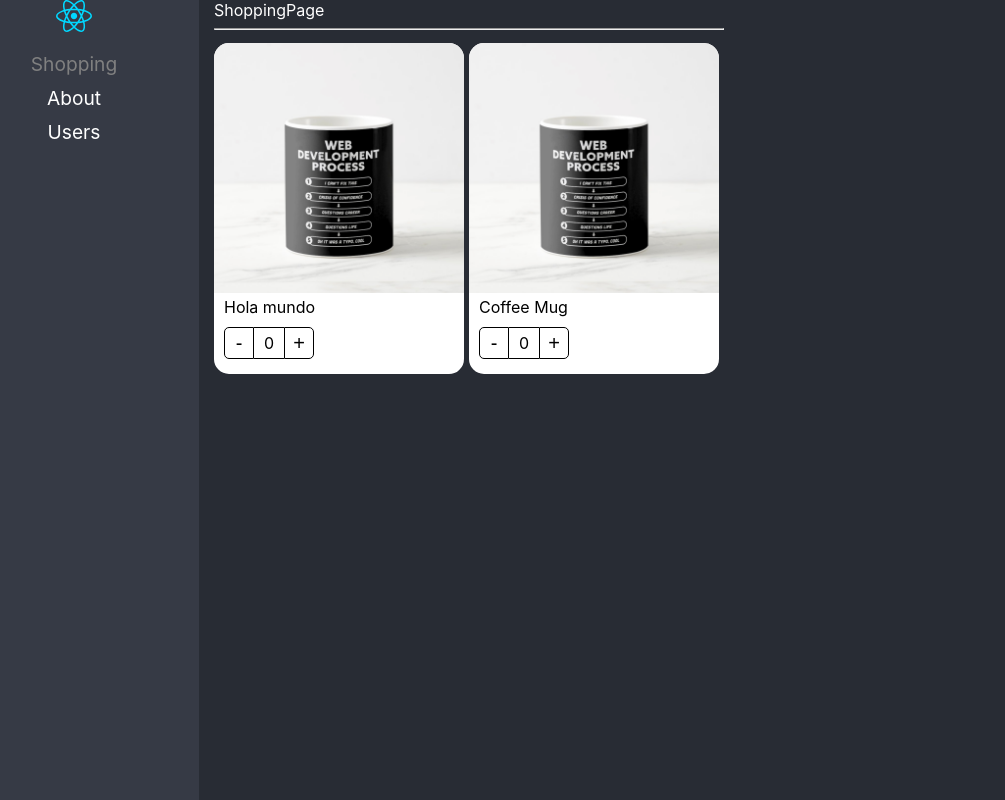
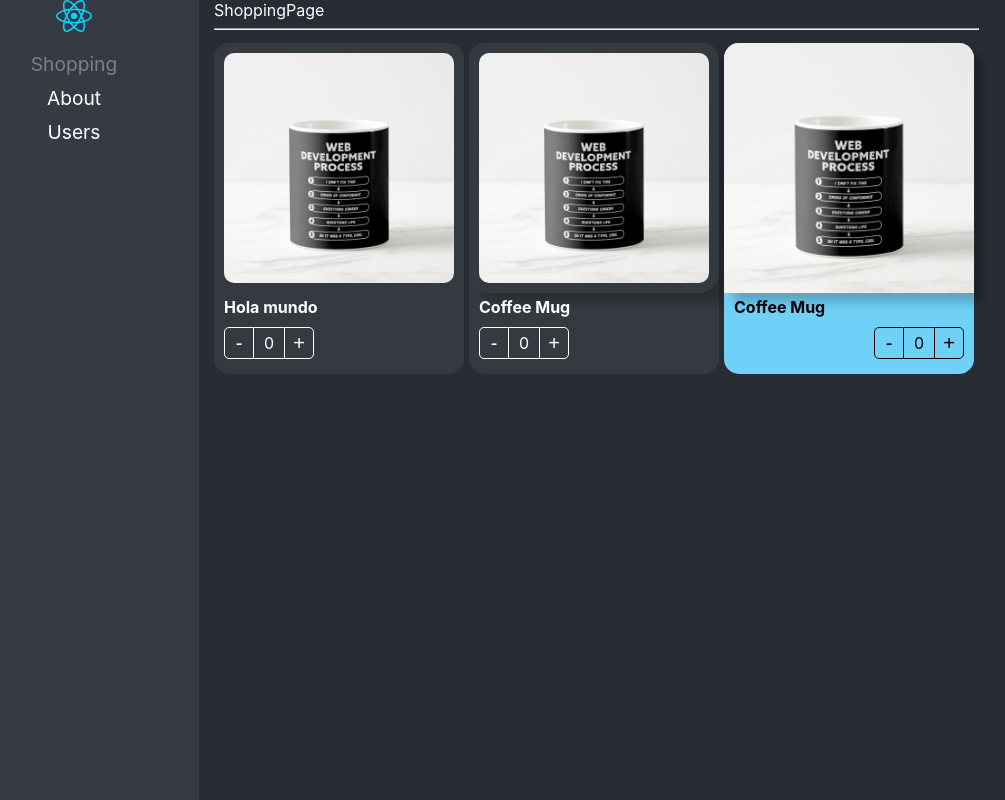
Before and after one commit to JerryA1/reac-adv, a React (Vite) app: page /home in a window 1280 px wide. Shown: the whole page, without its empty margins (51-1056 px from the left). Built offline with nearby package versions, Linux system fonts and the light colour scheme.

Commit message:
feat: add component extend styles

```diff
--- a/src/02-components-patterns/components/ProductButtons.tsx
+++ b/src/02-components-patterns/components/ProductButtons.tsx
@@ -6,11 +6,18 @@
 
 // ----------------------------------------------------------------------
 
-export const ProductButtons = () => {
+export interface Props {
+  className?: string;
+  style?: React.CSSProperties;
+}
+
+// ----------------------------------------------------------------------
+
+export const ProductButtons = ({ className, style }: Props) => {
   const { increaseBy, counter } = useContext(ProductContext);
 
   return (
-    <div className={styles.buttonsContainer}>
+    <div className={`${styles.buttonsContainer} ${className}`} style={style}>
       <button className={styles.buttonMinus} onClick={() => increaseBy(-1)}>
         -
       </button>
--- a/src/02-components-patterns/components/ProductCard.tsx
+++ b/src/02-components-patterns/components/ProductCard.tsx
@@ -4,19 +4,23 @@
 // hooks
 import { useProduct } from "../hooks/useProduct";
 // interfaces
-import {
-  ProductCardProps,
-  ProductContextProps,
-} from "../interfaces/interfaces";
+import { Product, ProductContextProps } from "../interfaces/interfaces";
 
 // ----------------------------------------------------------------------
 
 export const ProductContext = createContext({} as ProductContextProps);
 const { Provider } = ProductContext;
 
+export interface Props {
+  product: Product;
+  children?: React.ReactElement | React.ReactElement[];
+  className?: string;
+  style?: React.CSSProperties;
+}
+
 // ----------------------------------------------------------------------
 
-export const ProductCard = ({ children, product }: ProductCardProps) => {
+export const ProductCard = ({ children, product, className, style }: Props) => {
   const { counter, increaseBy } = useProduct();
 
   return (
@@ -27,9 +31,9 @@
         product,
       }}
     >
-      <div className={styles.productCard}>{children}</div>
+      <div className={`${styles.productCard} ${className}`} style={style}>
+        {children}
+      </div>
     </Provider>
   );
 };
-
-export default ProductCard;
--- a/src/02-components-patterns/components/ProductImage.tsx
+++ b/src/02-components-patterns/components/ProductImage.tsx
@@ -8,7 +8,15 @@
 
 // ----------------------------------------------------------------------
 
-export const ProductImage = ({ img = "" }) => {
+export interface Props {
+  img?: string;
+  className?: string;
+  style?: React.CSSProperties;
+}
+
+// ----------------------------------------------------------------------
+
+export const ProductImage = ({ img = "", className, style }: Props) => {
   const { product } = useContext(ProductContext);
   let imgToShow: string;
 
@@ -20,5 +28,12 @@
     imgToShow = noImage;
   }
 
-  return <img className={styles.productImg} src={imgToShow} alt="Product" />;
+  return (
+    <img
+      className={`${styles.productImg} ${className}`}
+      src={imgToShow}
+      alt="Product"
+      style={style}
+    />
+  );
 };
--- a/src/02-components-patterns/components/ProductTitle.tsx
+++ b/src/02-components-patterns/components/ProductTitle.tsx
@@ -6,11 +6,19 @@
 
 // ----------------------------------------------------------------------
 
-export const ProductTitle = ({ title }: { title?: string }) => {
+export interface Props {
+  title?: string;
+  className?: string;
+  style?: React.CSSProperties;
+}
+
+// ----------------------------------------------------------------------
+
+export const ProductTitle = ({ title, className, style }: Props) => {
   const { product } = useContext(ProductContext);
 
   return (
-    <span className={styles.productDescription}>
+    <span className={`${styles.productDescription} ${className}`} style={style}>
       {title ? title : product.title}
     </span>
   );
--- a/src/02-components-patterns/pages/ShoppingPage.tsx
+++ b/src/02-components-patterns/pages/ShoppingPage.tsx
@@ -1,3 +1,5 @@
+import "../styles/custom-styles.css";
+// components
 import {
   ProductCard,
   ProductButtons,
@@ -27,16 +29,27 @@
           flexWrap: "wrap",
         }}
       >
-        <ProductCard product={product}>
-          <ProductCard.Image />
-          <ProductCard.Title title={"Hola mundo"} />
-          <ProductCard.Buttons />
+        <ProductCard product={product} className="bg-dark text-white">
+          <ProductCard.Image className="custom-image" />
+          <ProductCard.Title title={"Hola mundo"} className="text-bold" />
+          <ProductCard.Buttons className="custom-buttons" />
         </ProductCard>
 
-        <ProductCard product={product}>
-          <ProductImage />
-          <ProductTitle />
-          <ProductButtons />
+        <ProductCard product={product} className="bg-dark text-white">
+          <ProductImage
+            className="custom-image"
+            style={{ boxShadow: "10px 10px 10px rgba(0,0,0,0.2)" }}
+          />
+          <ProductTitle className="text-bold" />
+          <ProductButtons className="custom-buttons" />
+        </ProductCard>
+
+        <ProductCard product={product} style={{ backgroundColor: "#70D1F8" }}>
+          <ProductImage
+            style={{ boxShadow: "10px 10px 10px rgba(0,0,0,0.2)" }}
+          />
+          <ProductTitle style={{ fontWeight: "bold" }} />
+          <ProductButtons style={{ display: "flex", justifyContent: "end" }} />
         </ProductCard>
       </div>
     </div>
--- /dev/null
+++ b/src/02-components-patterns/styles/custom-styles.css
@@ -0,0 +1,22 @@
+.bg-dark {
+    background-color: #343a40 !important;
+}
+
+.text-white {
+    color: #fff !important;
+}
+
+.text-bold {
+    font-weight: bold !important;
+}
+
+.custom-image {
+    padding: 10px !important;
+    border-radius: 20px !important;
+    width: calc(100% - 20px) !important;
+}
+
+.custom-buttons button, .custom-buttons div {
+    color: white;
+    border-color: #fff;
+}
```
Also changed, not shown: src/02-components-patterns/interfaces/interfaces.ts (+8 -9 lines).
